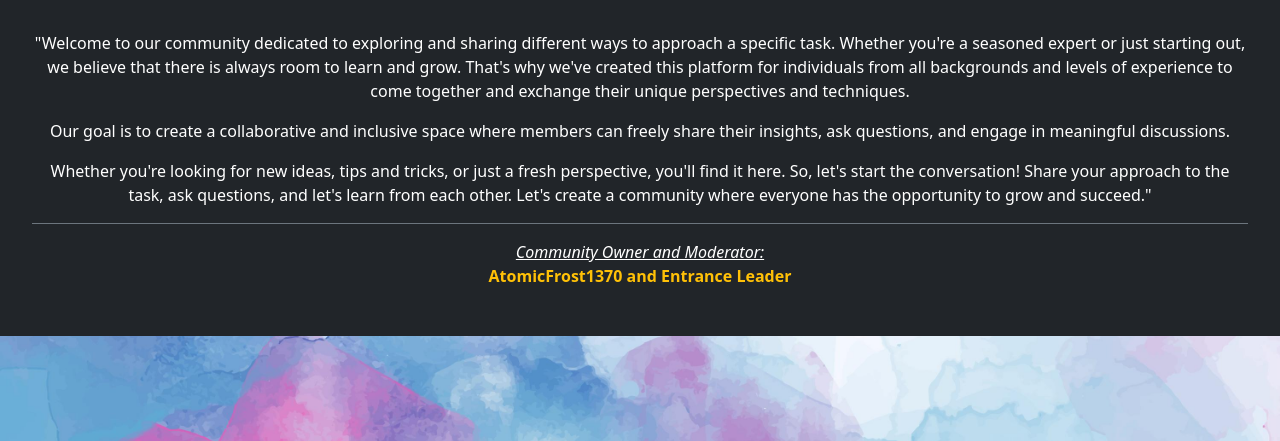
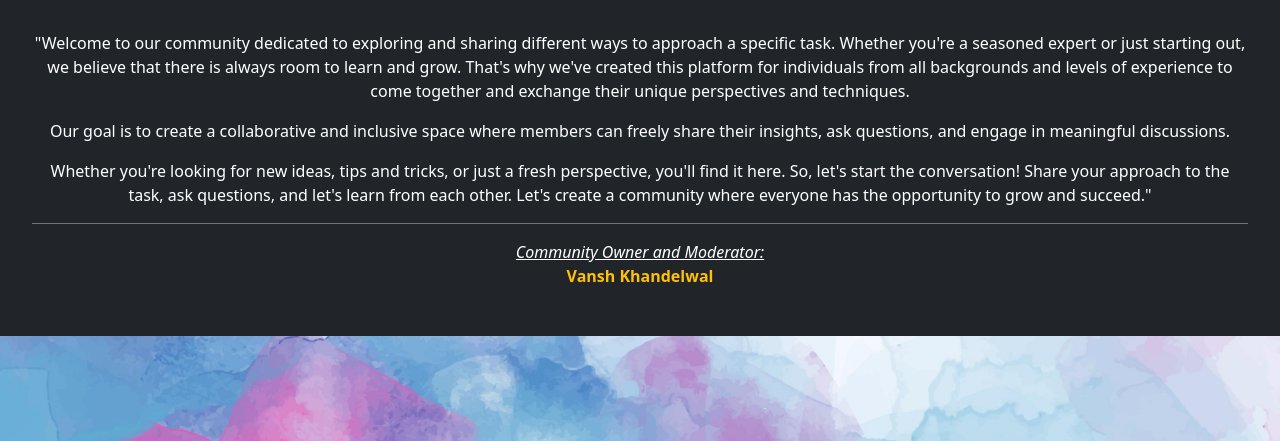
Before and after one commit to Vansh-Khandelwal/Ways101, a Django app: page / in a window 1280 px wide. Shown: the part 359-800 px from the top of the page. Run offline with Django 3.2, Linux system fonts and the light colour scheme; data that the repository does not hold is empty.

Commit message:
Read me update

```diff
--- a/templates/base.html
+++ b/templates/base.html
@@ -381,7 +381,7 @@
             <p>Our goal is to create a collaborative and inclusive space where members can freely share their insights, ask questions, and engage in meaningful discussions.</p>
             <p>Whether you're looking for new ideas, tips and tricks, or just a fresh perspective, you'll find it here. So, let's start the conversation! Share your approach to the task, ask questions, and let's learn from each other. Let's create a community
                 where everyone has the opportunity to grow and succeed."</p>
-            <p class="border-top border-secondary pt-3"><u><i>Community Owner and Moderator:</i></u><br><b class="text-warning">AtomicFrost1370 and Entrance Leader</b></p>
+            <p class="border-top border-secondary pt-3"><u><i>Community Owner and Moderator:</i></u><br><b class="text-warning">Vansh Khandelwal</b></p>
         </div>
     </div>
 
```
Also changed, not shown: README.md.
